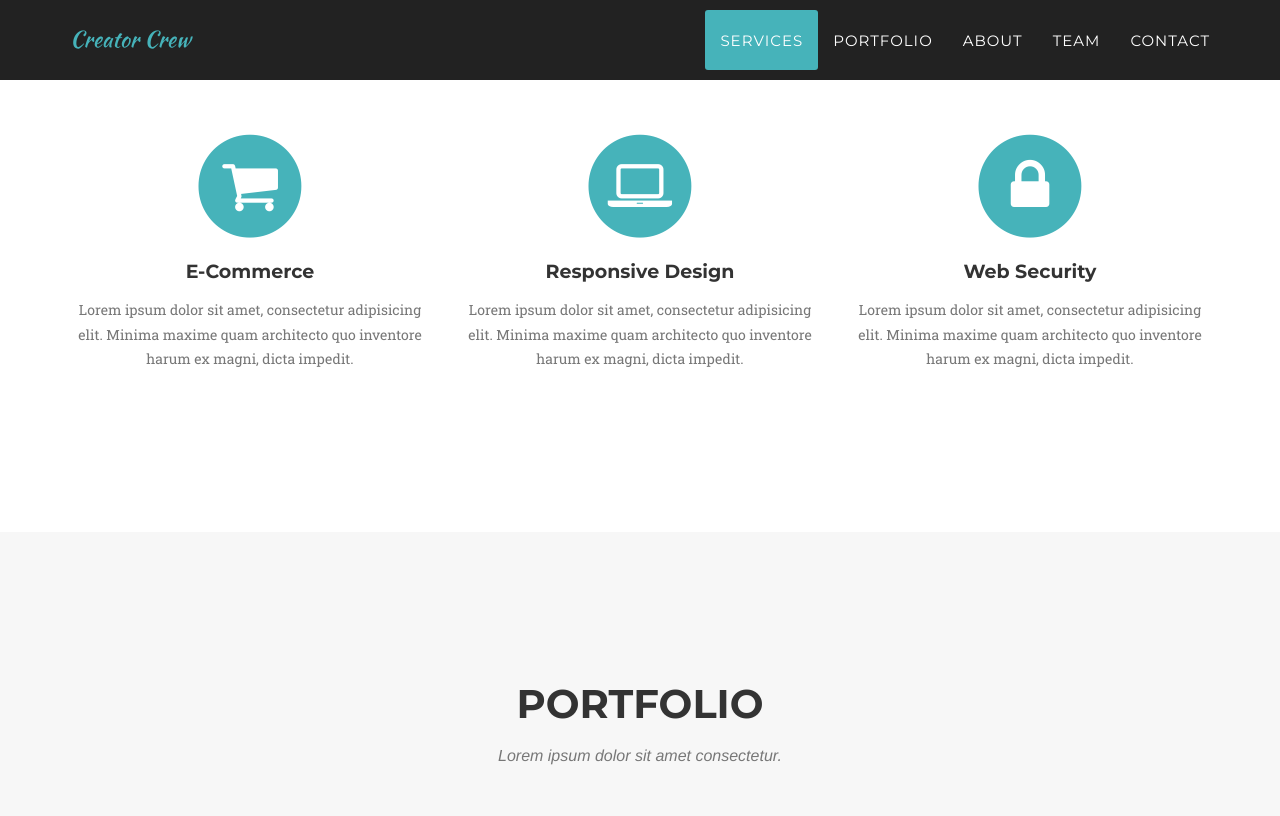
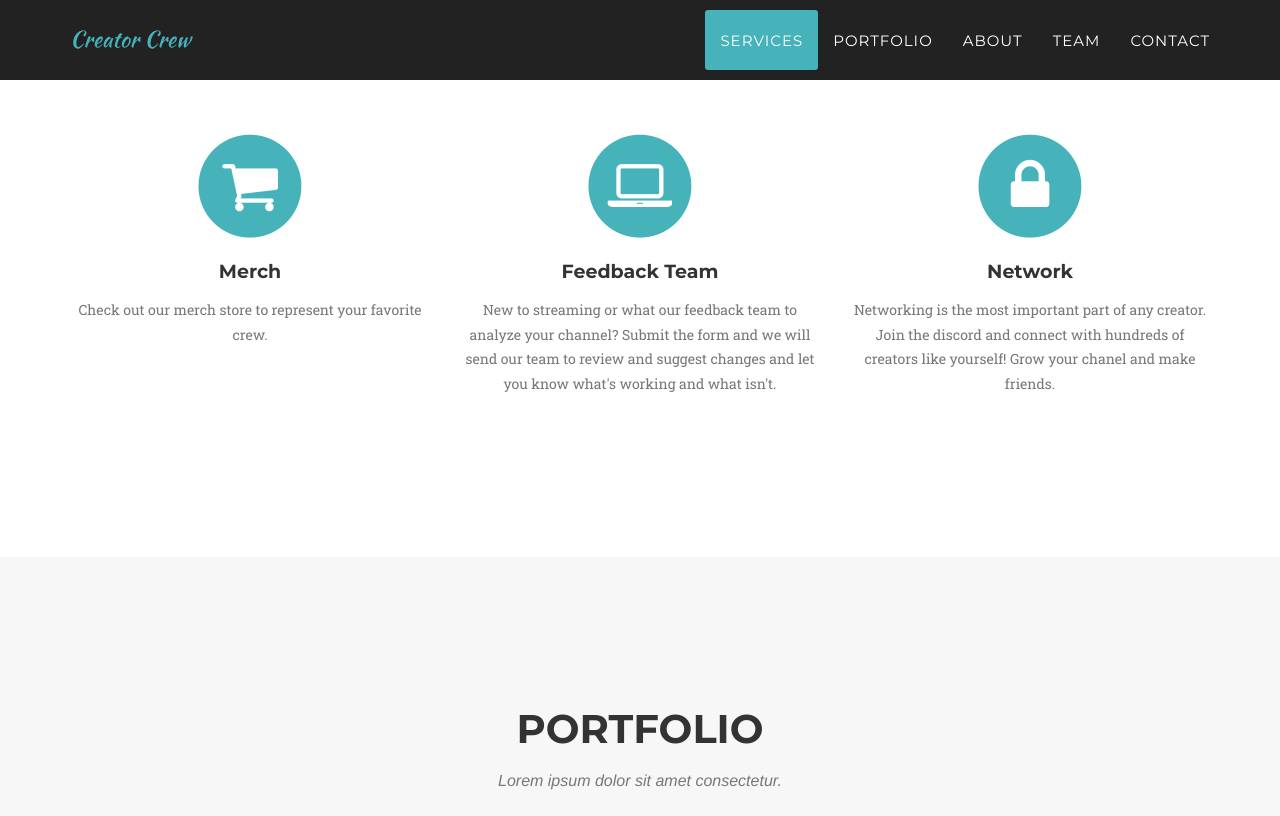
Before and after one commit to TwitchCrew/creator-crew-website, a Jekyll site: the page built from _posts/2014-07-16-project-3.markdown, in a window 1280 px wide and 900 px high, scrolled down 1013 px, cut to the strip 0-816 px from the top of the window. Built offline with Jekyll 4.4.1, drawn with Linux system fonts in a browser that asks for light colours; some web fonts are replaced.

Commit message:
Update services.html

```diff
--- a/_includes/services.html
+++ b/_includes/services.html
@@ -13,24 +13,24 @@
                         <i class="fa fa-circle fa-stack-2x text-primary"></i>
                         <i class="fa fa-shopping-cart fa-stack-1x fa-inverse"></i>
                     </span>
-                    <h4 class="service-heading">E-Commerce</h4>
-                    <p class="text-muted">Lorem ipsum dolor sit amet, consectetur adipisicing elit. Minima maxime quam architecto quo inventore harum ex magni, dicta impedit.</p>
+                    <h4 class="service-heading">Merch</h4>
+                    <p class="text-muted">Check out our merch store to represent your favorite crew.</p>
                 </div>
                 <div class="col-md-4">
                     <span class="fa-stack fa-4x">
                         <i class="fa fa-circle fa-stack-2x text-primary"></i>
                         <i class="fa fa-laptop fa-stack-1x fa-inverse"></i>
                     </span>
-                    <h4 class="service-heading">Responsive Design</h4>
-                    <p class="text-muted">Lorem ipsum dolor sit amet, consectetur adipisicing elit. Minima maxime quam architecto quo inventore harum ex magni, dicta impedit.</p>
+                    <h4 class="service-heading">Feedback Team</h4>
+                    <p class="text-muted">New to streaming or what our feedback team to analyze your channel? Submit the form and we will send our team to review and suggest changes and let you know what's working and what isn't.</p>
                 </div>
                 <div class="col-md-4">
                     <span class="fa-stack fa-4x">
                         <i class="fa fa-circle fa-stack-2x text-primary"></i>
                         <i class="fa fa-lock fa-stack-1x fa-inverse"></i>
                     </span>
-                    <h4 class="service-heading">Web Security</h4>
-                    <p class="text-muted">Lorem ipsum dolor sit amet, consectetur adipisicing elit. Minima maxime quam architecto quo inventore harum ex magni, dicta impedit.</p>
+                    <h4 class="service-heading">Network</h4>
+                    <p class="text-muted">Networking is the most important part of any creator. Join the discord and connect with hundreds of creators like yourself! Grow your chanel and make friends.</p>
                 </div>
             </div>
         </div>
```
